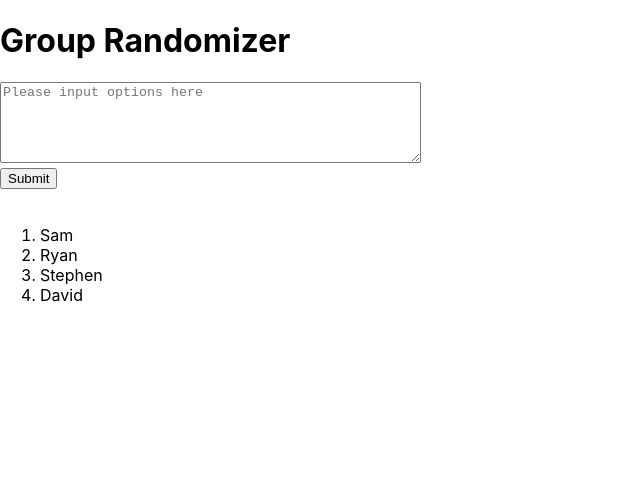
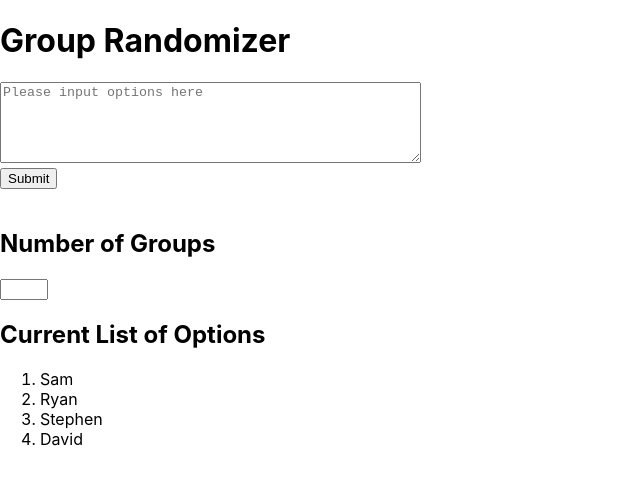
Before and after one commit to guosamuel/group_randomizer_front_end, a React (Create React App) app: page / in a window 1280 px wide. Shown: the top 484 px of the page, without its empty margins (0-640 px from the left). Built offline with nearby package versions, Linux system fonts and the light colour scheme.

Commit message:
componentized group number input. Still need to pass the number to the App component

```diff
--- a/src/App.js
+++ b/src/App.js
@@ -1,5 +1,6 @@
 import React, { useState } from 'react';
-import Form from './components/Form'
+import Form from './components/Form';
+import GroupNumberInput from './components/GroupNumberInput'
 
 function App() {
   const [ options, setOptions ] = useState(["Sam", "Ryan", "Stephen", "David"])
@@ -16,6 +17,8 @@ function App() {
       <h1>Group Randomizer</h1>
       <Form handleOptionSubmit={handleOptionSubmit}/>
       <br/>
+      <GroupNumberInput maxNumberOfGroups={options.length}/>
+      <h2>Current List of Options</h2>
       <ol>{listOfOptions}</ol>
     </div>
   )
--- /dev/null
+++ b/src/components/GroupNumberInput.js
@@ -0,0 +1,17 @@
+import React from 'react'
+
+function GroupNumberInput(props) {
+  return (
+    <div>
+      <h2>Number of Groups</h2>
+      <input
+        type="number"
+        min="1"
+        max={props.maxNumberOfGroups}
+      >
+      </input>
+    </div>
+  )
+}
+
+export default GroupNumberInput
```
